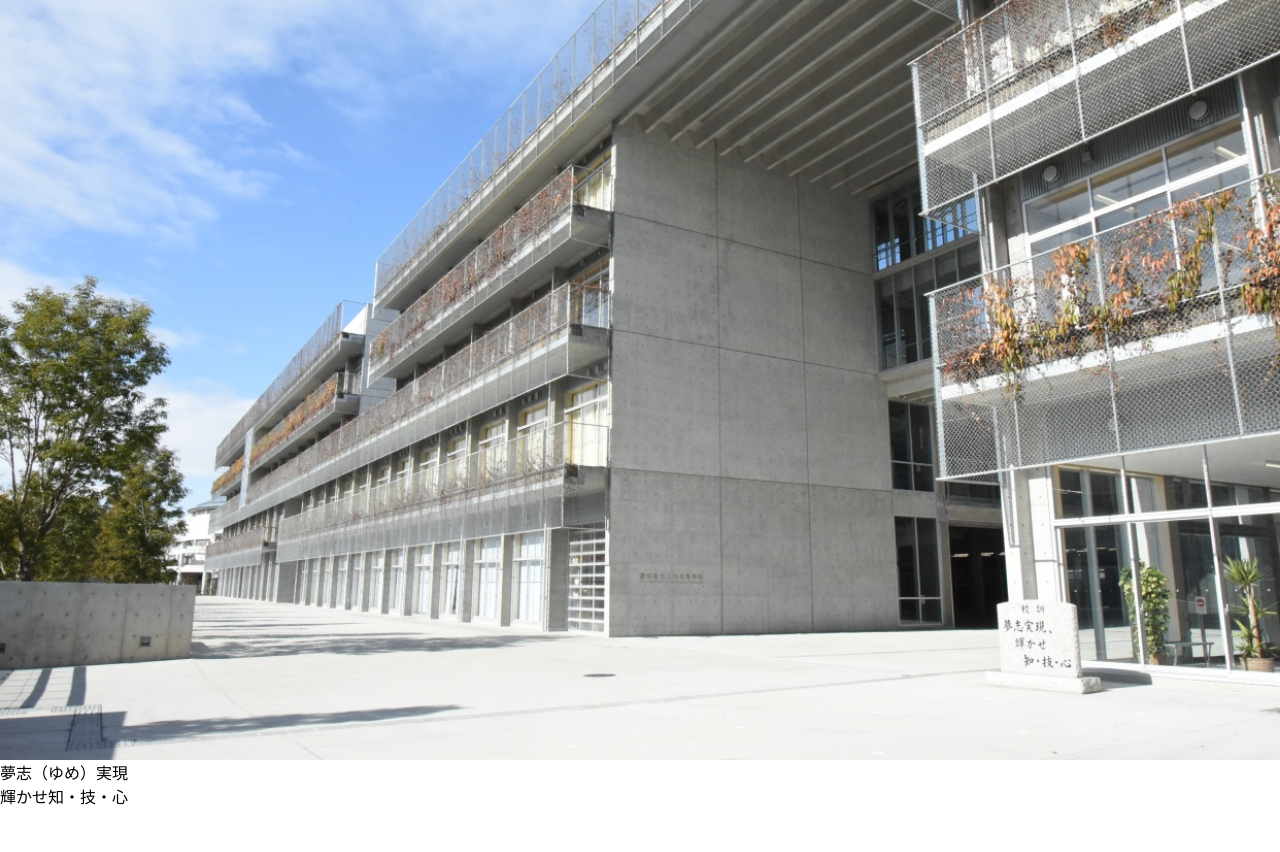
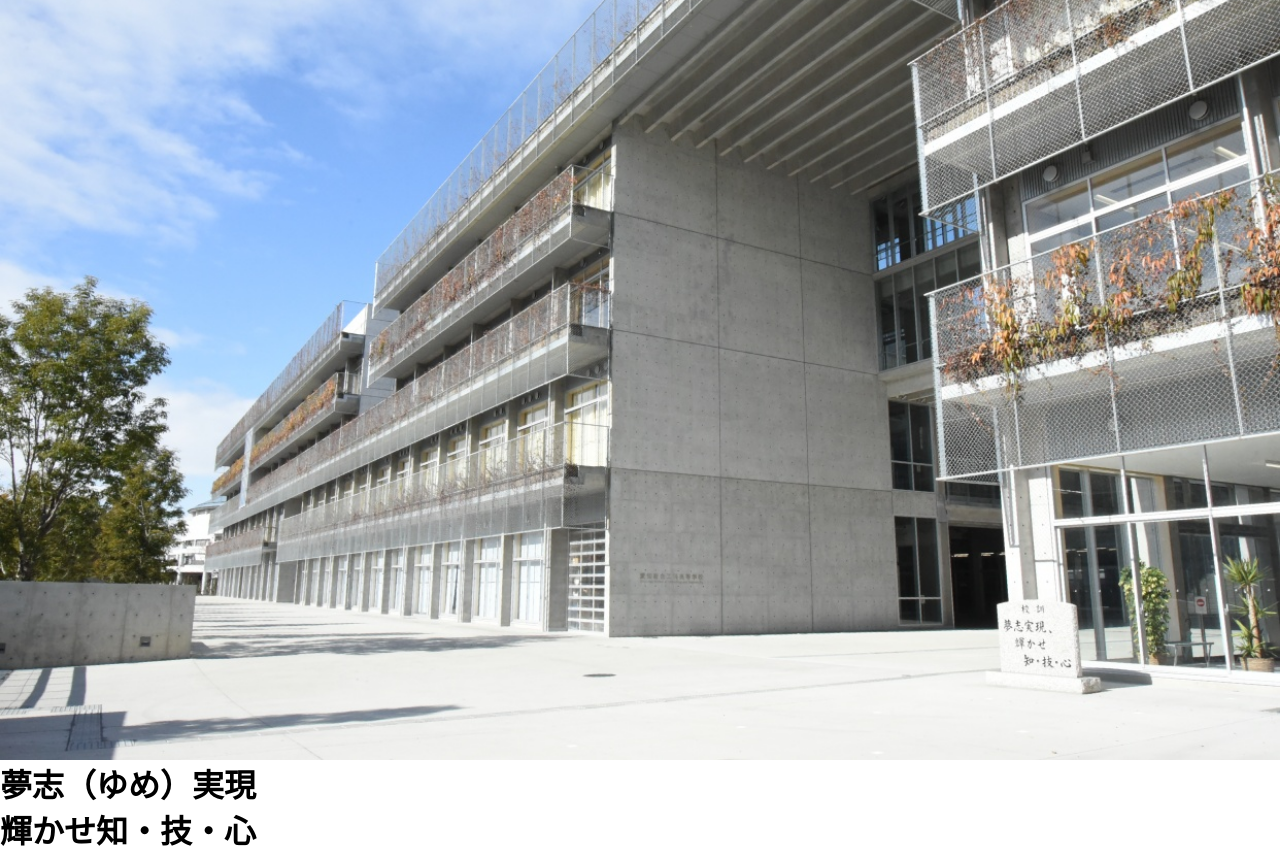
Before and after one commit to hirorogo/school-website, a plain HTML site: page index.html in a window 1280 px wide. Shown: the part 101-953 px from the top of the page. Before the commit the page ends 909 px from the top, so only its background shows below. Drawn offline with Linux system fonts and the light colour scheme.

Commit message:
文字を下に出るようにした。 live serverと間違えてgit hub pagesを見ていた俺殺してください愚か者でした４０分くらいの作業が無に消えました

```diff
--- a/index.html
+++ b/index.html
@@ -30,11 +30,14 @@
 
 
     <!--上部分の終了タグ -->
- </header>
-<div class="main_picture">
-    <img src="topview.jpg" >
-    <p>夢志（ゆめ）実現<br>輝かせ知・技・心</p>
-</div>
+     </header>
+    <main>
+        <div class="main_picture">
+            <img src="topview.jpg" >
+            <h1>夢志（ゆめ）実現<br>輝かせ知・技・心</h1>
+        </div>
+    </main>
+
 
 
 
```
